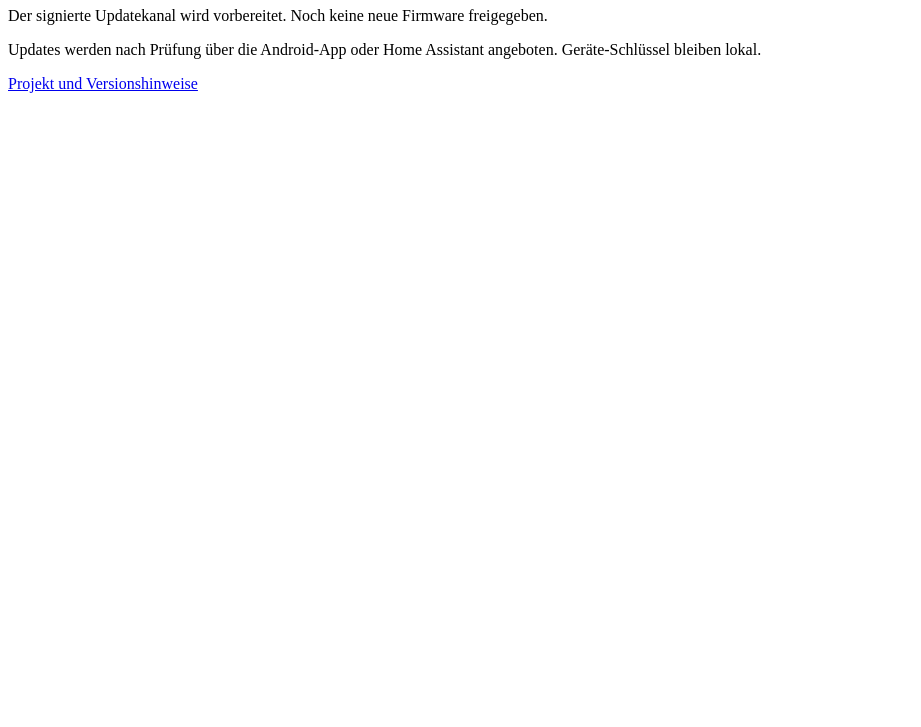
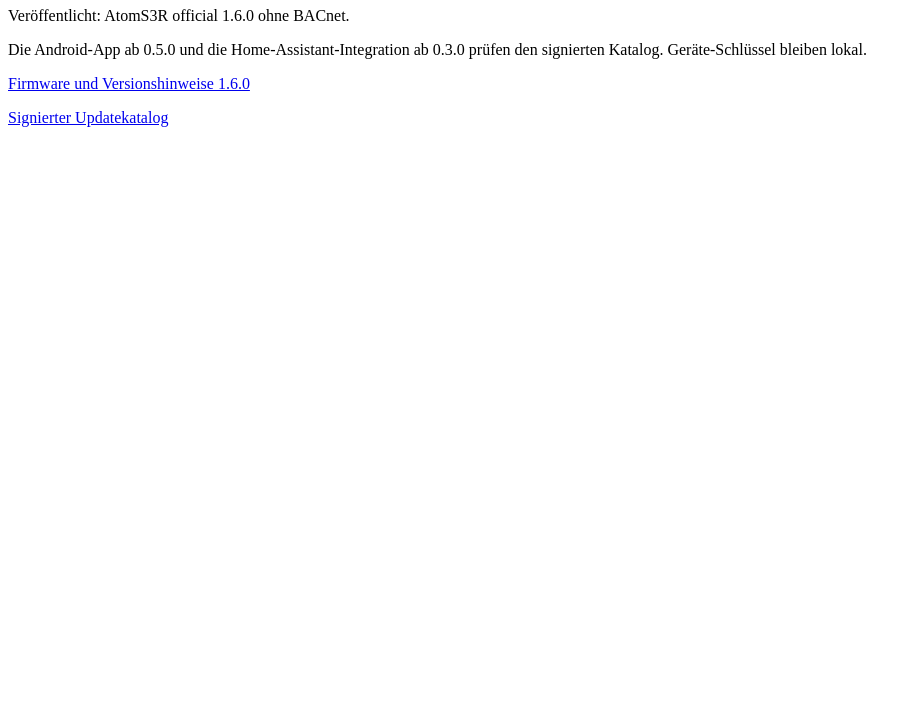
Before and after one commit to Oliver19802/camper-level-updates, a plain HTML site: page docs/index.html in a window 1280 px wide. Shown: the part 73-800 px from the top of the page, without its empty margins (0-921 px from the left). Drawn offline with Linux system fonts and the light colour scheme.

Commit message:
Document published AtomS3R official 1.6.0 release

```diff
--- a/docs/index.html
+++ b/docs/index.html
@@ -1 +1 @@
-<!doctype html><html lang="de"><meta charset="utf-8"><meta name="viewport" content="width=device-width"><title>Camper Level Updates</title><body><h1>Camper Level Updates</h1><p>Der signierte Updatekanal wird vorbereitet. Noch keine neue Firmware freigegeben.</p><p>Updates werden nach Prüfung über die Android-App oder Home Assistant angeboten. Geräte-Schlüssel bleiben lokal.</p><p><a href="https://github.com/Oliver19802/camper-level-updates">Projekt und Versionshinweise</a></p></body></html>
+<!doctype html><html lang="de"><meta charset="utf-8"><meta name="viewport" content="width=device-width"><title>Camper Level Updates</title><body><h1>Camper Level Updates</h1><p>Veröffentlicht: AtomS3R official 1.6.0 ohne BACnet.</p><p>Die Android-App ab 0.5.0 und die Home-Assistant-Integration ab 0.3.0 prüfen den signierten Katalog. Geräte-Schlüssel bleiben lokal.</p><p><a href="https://github.com/Oliver19802/camper-level-updates/releases/tag/v1.6.0">Firmware und Versionshinweise 1.6.0</a></p><p><a href="channels/atoms3r-official.json">Signierter Updatekatalog</a></p></body></html>
```
